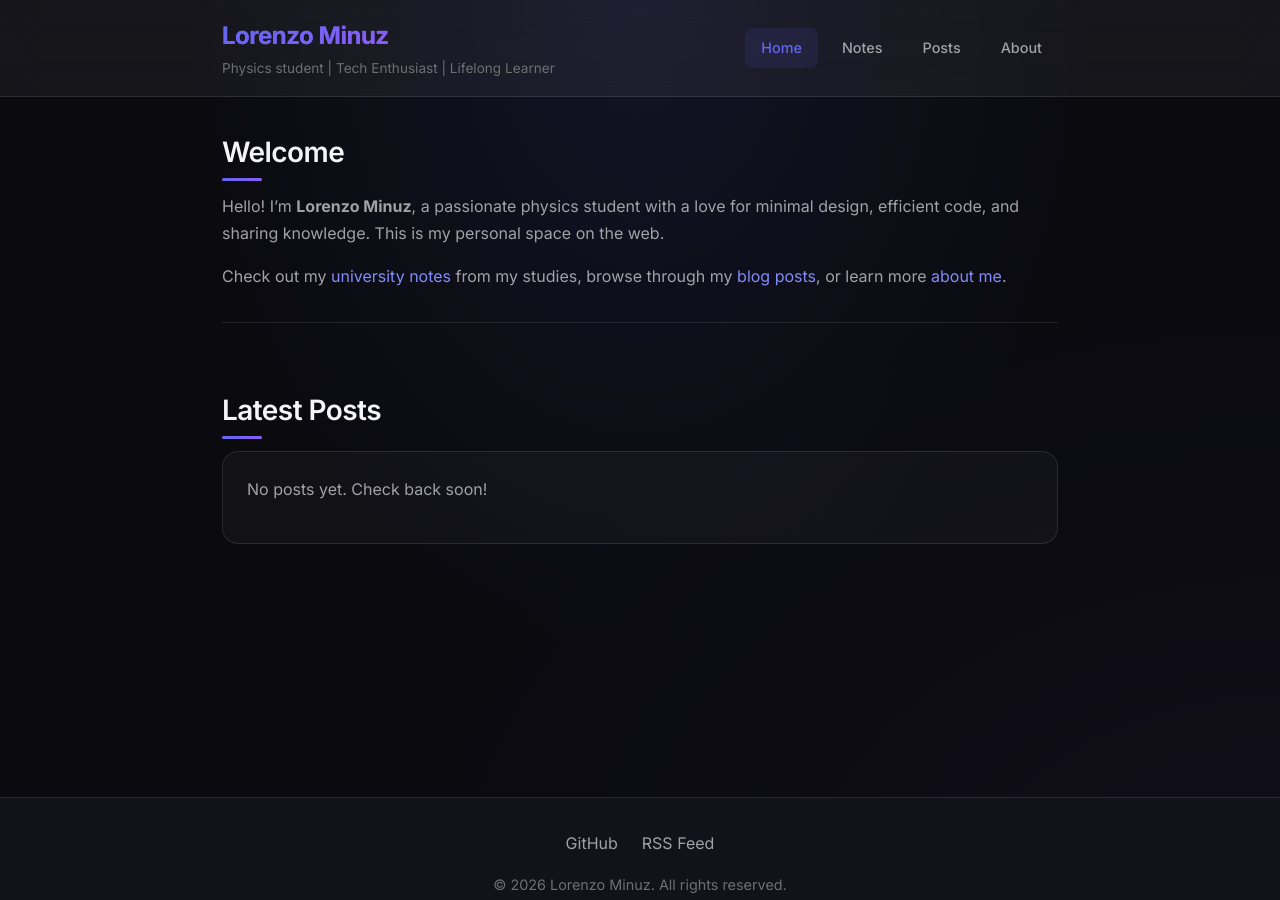
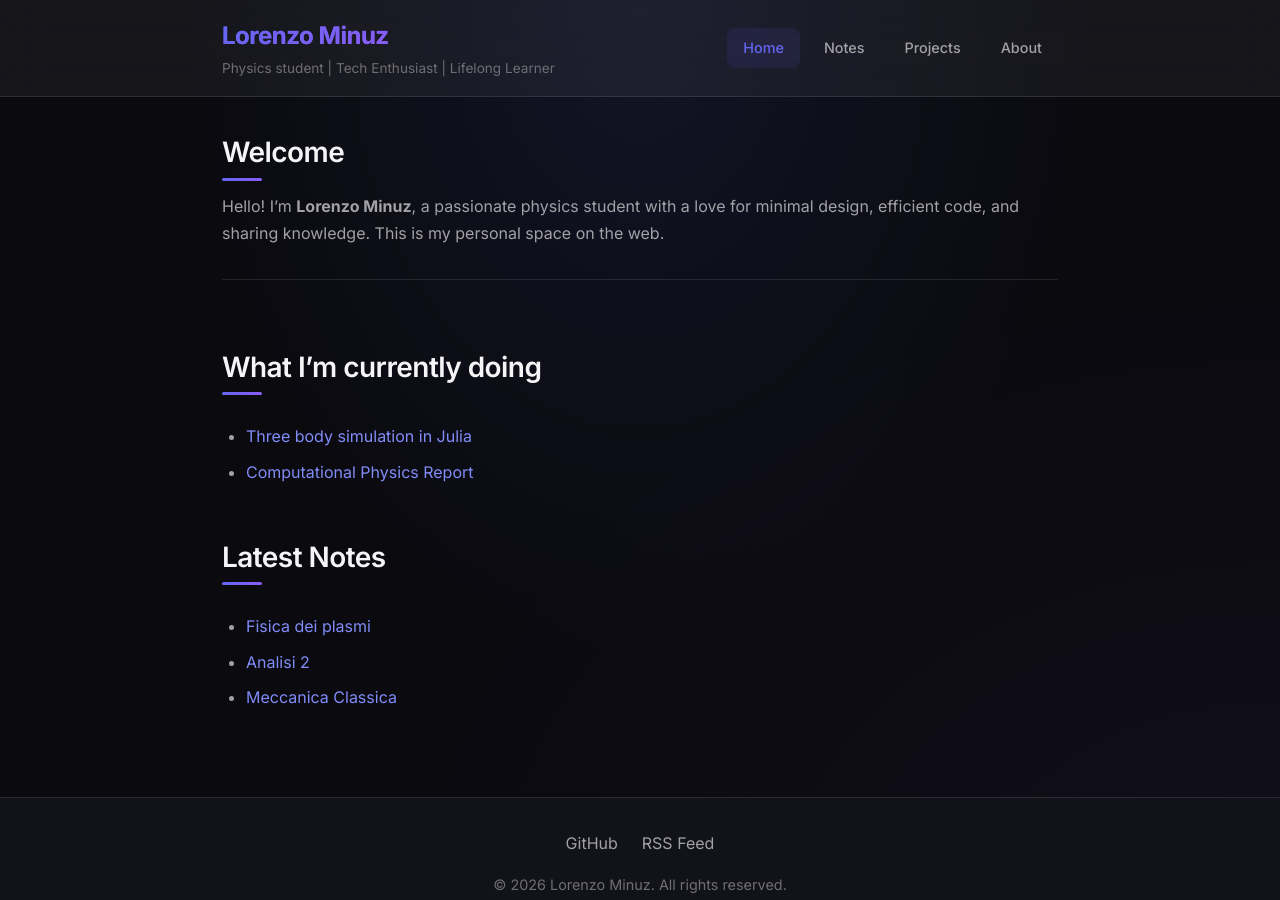
Before and after one commit to LM0516/LM0516.github.io, a Jekyll site: the page built from index.markdown, in a window 1280 px wide and 900 px high. Built offline with Jekyll 4.4.1, drawn with Linux system fonts in a browser that asks for light colours.

Commit message:
changet Post page into project page

```diff
--- a/_layouts/default.html
+++ b/_layouts/default.html
@@ -54,8 +54,8 @@
           <a href="{{ '/' | relative_url }}" {% if page.url=='/' %}class="active" {% endif %}>Home</a>
           <a href="{{ '/notes' | relative_url }}" {% if page.url=='/notes/' or page.url=='/notes.html' %}class="active"
             {% endif %}>Notes</a>
-          <a href="{{ '/posts' | relative_url }}" {% if page.url=='/posts/' or page.url=='/posts.html' %}class="active"
-            {% endif %}>Posts</a>
+          <a href="{{ '/projects' | relative_url }}" {% if page.url=='/projects/' or page.url=='/projects.html' %}class="active"
+            {% endif %}>Projects</a>
           <a href="{{ '/about' | relative_url }}" {% if page.url=='/about/' or page.url=='/about.html' %}class="active"
             {% endif %}>About</a>
           <!-- <a href="https://github.com/{{ site.github_username }}" target="_blank" rel="noopener">GitHub</a> -->
--- a/index.markdown
+++ b/index.markdown
@@ -7,35 +7,16 @@ title: Home
 
 Hello! I'm **Lorenzo Minuz**, a passionate physics student with a love for minimal design, efficient code, and sharing knowledge. This is my personal space on the web.
 
-Check out my [university notes](/notes/) from my studies, browse through my [blog posts](/posts/), or learn more [about me](/about/).
-
 ---
 
-## Latest Posts
+## What I'm currently doing
 
-{% if site.posts.size > 0 %}
-<ul class="post-list">
-  {% for post in site.posts limit:3 %}
-  <li class="post-item">
-    <h3 class="post-title">
-      <a href="{{ post.url | relative_url }}">{{ post.title | escape }}</a>
-    </h3>
-    <div class="post-meta">
-      <span class="post-date">{{ post.date | date: "%B %-d, %Y" }}</span>
-    </div>
-    {% if post.excerpt %}
-    <p class="post-excerpt">{{ post.excerpt | strip_html | truncate: 200 }}</p>
-    {% endif %}
-  </li>
-  {% endfor %}
-</ul>
+* [Three body simulation in Julia](https://github.com/LM0516/ThreeBody)
+* [Computational Physics
+Report](https://github.com/LM0516/computational-physics)
 
-{% if site.posts.size > 3 %}
-[View all posts →](/posts/)
-{% endif %}
+## Latest Notes
 
-{% else %}
-<div class="card">
-  <p>No posts yet. Check back soon!</p>
-</div>
-{% endif %}
+* [Fisica dei plasmi](/pdf/appunti_fisica_dei_plasmi.pdf)
+* [Analisi 2](/pdf/appunti_analisi_2.pdf)
+* [Meccanica Classica](/pdf/appunti_meccanica_classica.pdf)
```
Also changed, not shown: _posts/WIP-2026-01-26-guida-meccanica-lagrangiana.md (deleted, +0 -92 lines), notes.markdown (+5 -3 lines), posts.markdown (deleted, +0 -52 lines), projects.markdown (added, +11 -0 lines).
